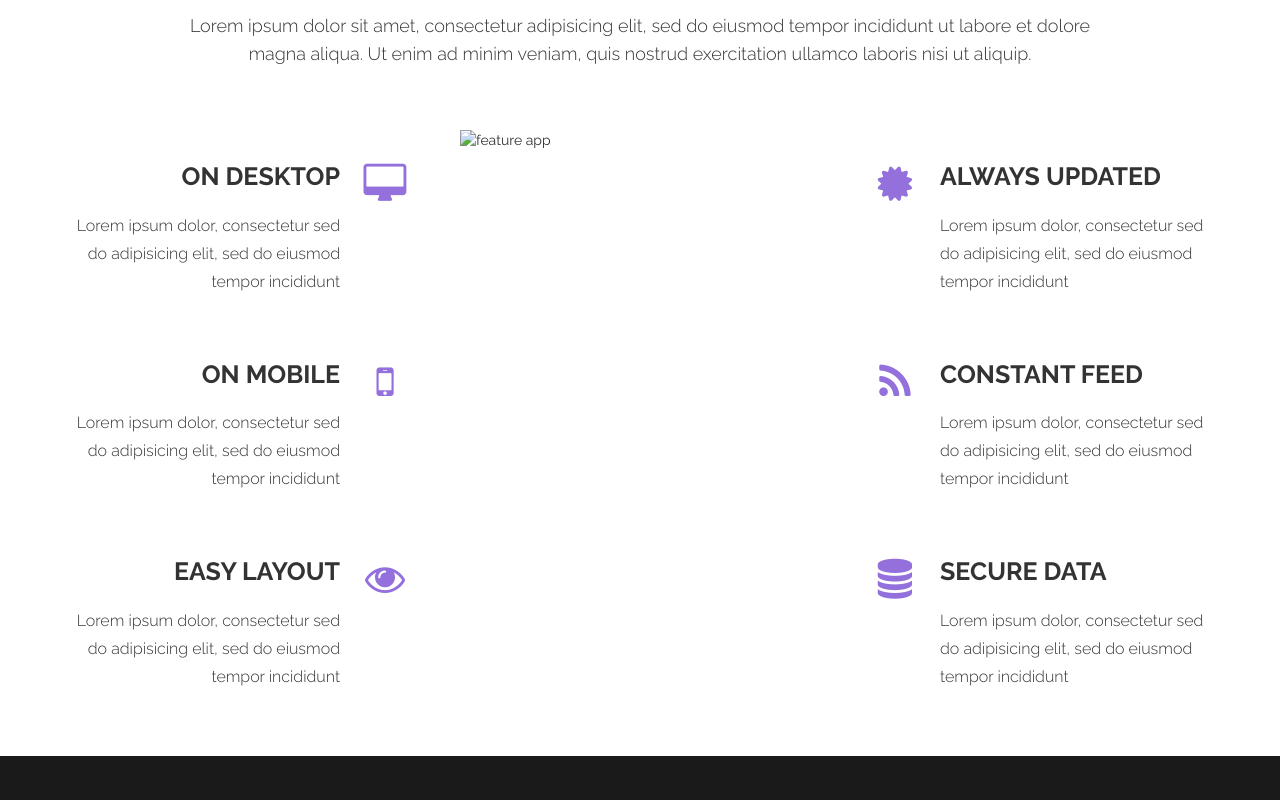
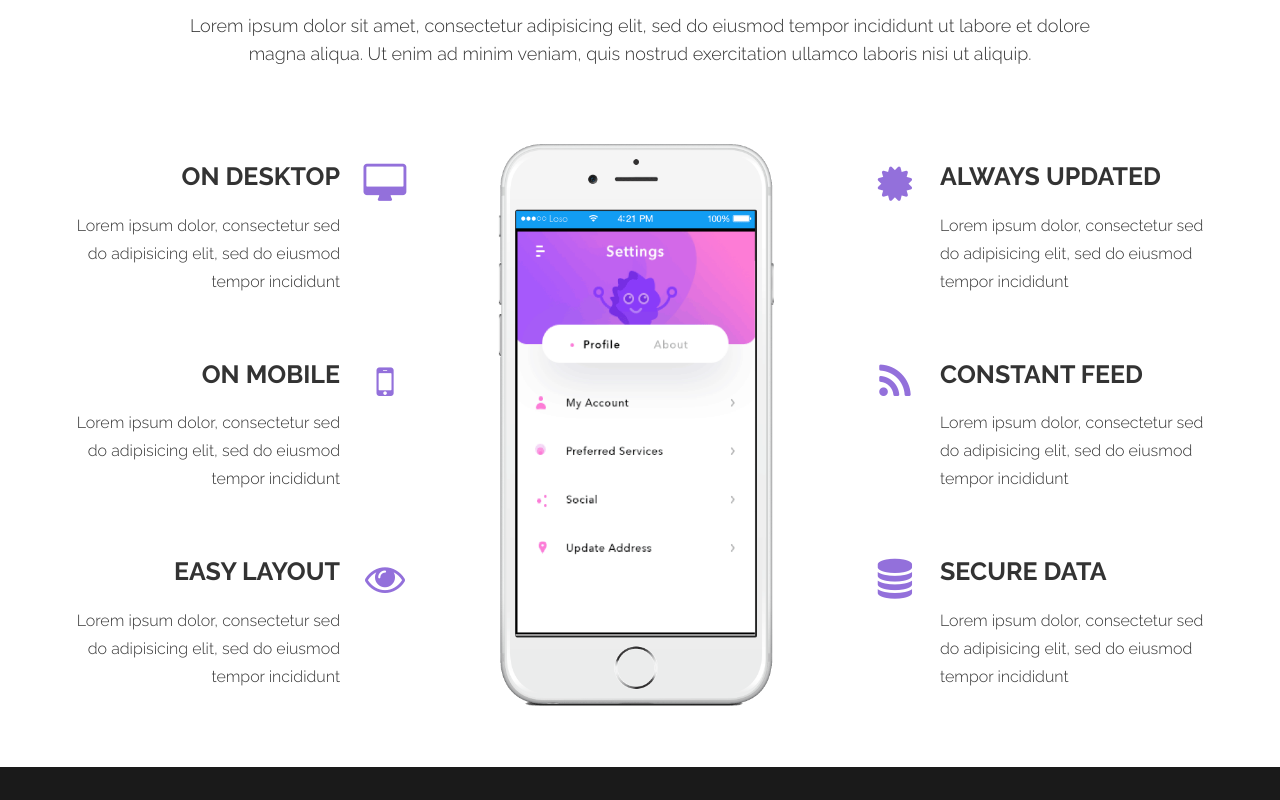
Before and after one commit to simiendo/Kpop-Soul, a plain HTML site: page index.html in a window 1280 px wide. Shown: the part 2540-3340 px from the top of the page. Drawn offline with Linux system fonts and the light colour scheme; animation ran at ten frames a second.

Commit message:
Update index.html

```diff
--- a/index.html
+++ b/index.html
@@ -501,7 +501,7 @@
 
                             <div class="feature-iphone">
 
-                                <img src="images/screen-01.gif img-responsive" alt="feature app">
+                                <img src="images/screen-04.gif" alt="feature app">
 
                             </div>
 
```
